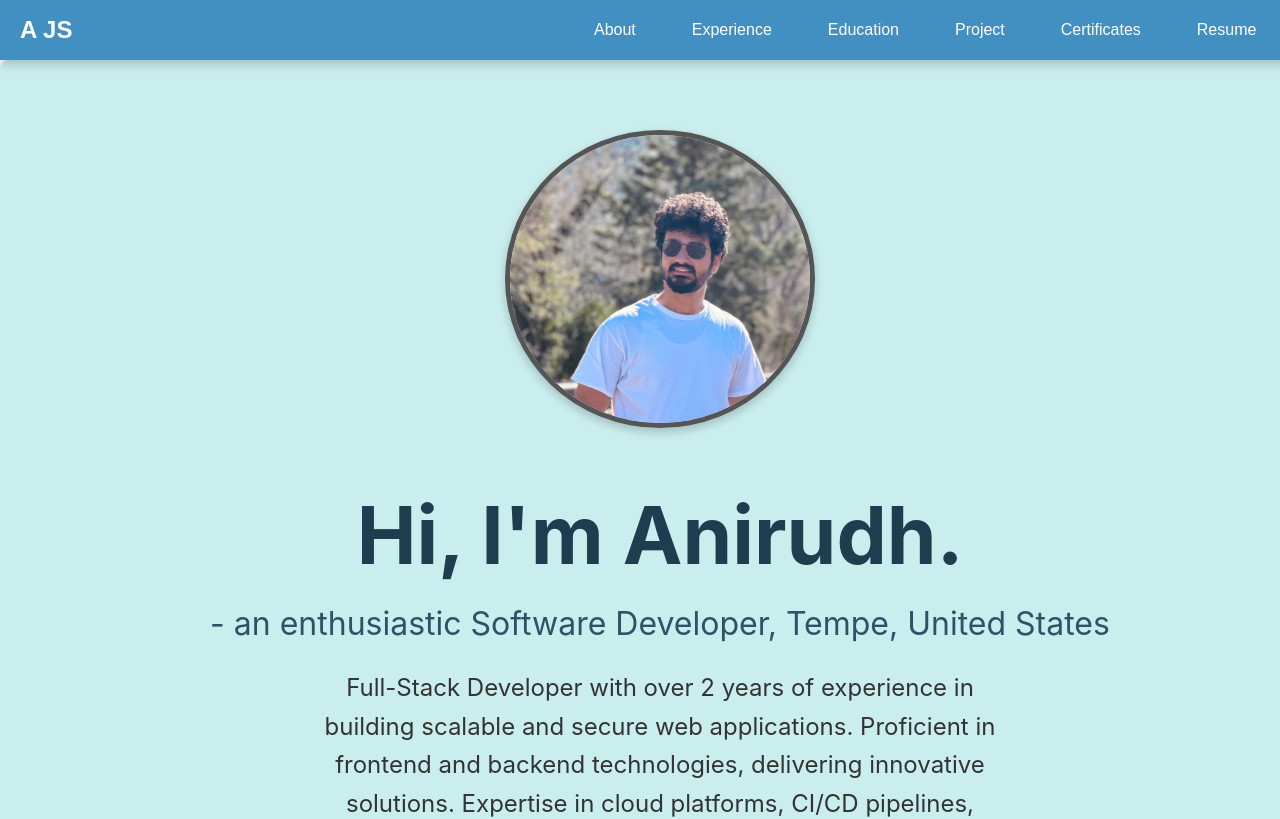
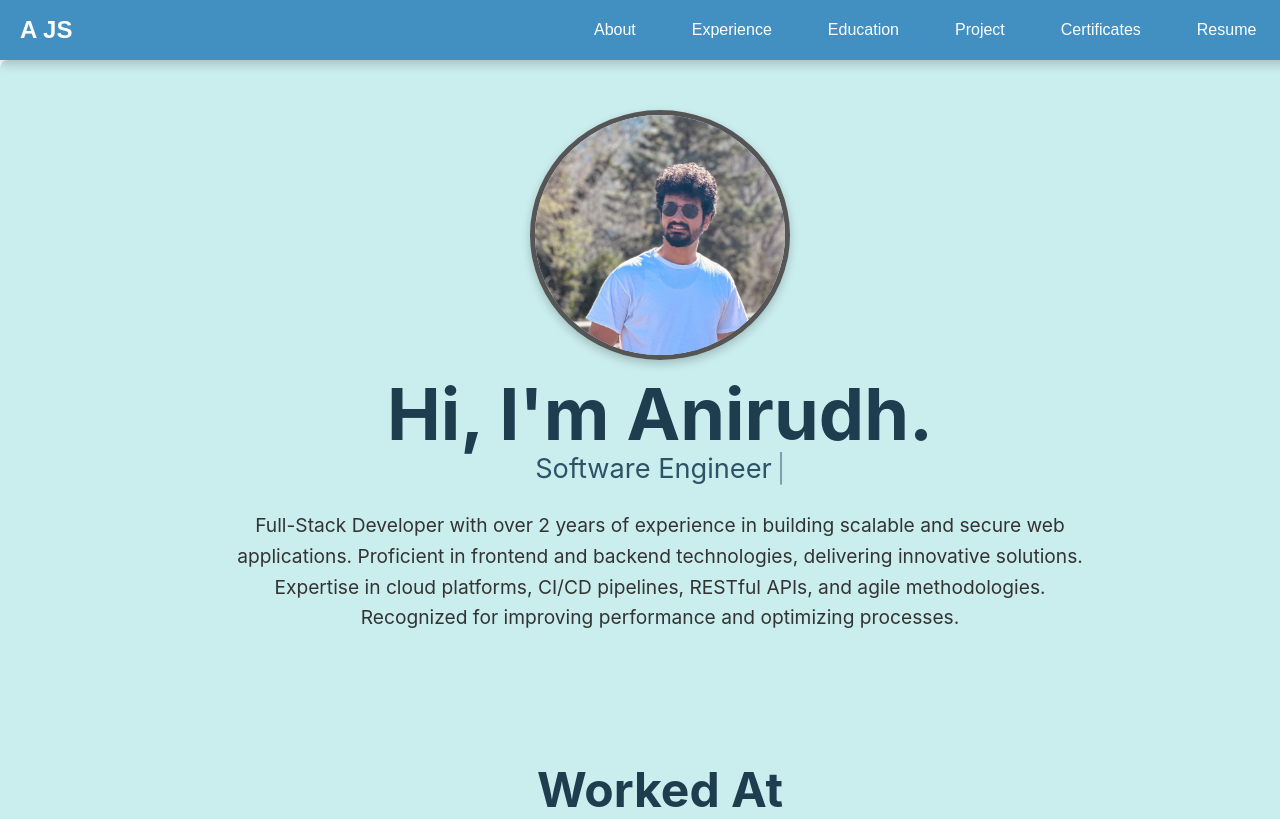
Before and after one commit to jsanirudh/portfolio, a React (Create React App) app: page / in a window 1280 px wide. Shown: the top 819 px of the page. Built offline with nearby package versions, Linux system fonts and the light colour scheme.

Commit message:
updated dynamic text in homepage

```diff
--- a/src/Components/Portfolio.jsx
+++ b/src/Components/Portfolio.jsx
@@ -1,17 +1,51 @@
-import React from "react";
+import React, { useState, useEffect } from "react";
 import styles from "./portfolio.module.css";
 import profile from "../assets/profile.jpg";
 import Experiencehome from "./PortfolioComponent/Experiencehome";
 import Educationhome from "./PortfolioComponent/Educationhome";
 
 export default function Portfolio() {
+  const words = ["Full Stack Developer", "Software Engineer", "Problem Solver"];
+  const [text, setText] = useState("");
+  const [wordIndex, setWordIndex] = useState(0);
+  const [isDeleting, setIsDeleting] = useState(false);
+  const typingSpeed = 100;
+  const deletingSpeed = 50;
+  const pauseTime = 1000;
+
+  useEffect(() => {
+    const currentWord = words[wordIndex];
+    let typingTimeout;
+
+    if (!isDeleting) {
+      if (text.length < currentWord.length) {
+        typingTimeout = setTimeout(() => {
+          setText((prev) => prev + currentWord.charAt(prev.length));
+        }, typingSpeed);
+      } else {
+        setTimeout(() => setIsDeleting(true), pauseTime);
+      }
+    } else {
+      if (text.length > 0) {
+        typingTimeout = setTimeout(() => {
+          setText((prev) => prev.slice(0, -1));
+        }, deletingSpeed);
+      } else {
+        setIsDeleting(false);
+        setWordIndex((prev) => (prev + 1) % words.length);
+      }
+    }
+
+    return () => clearTimeout(typingTimeout);
+  }, [text, isDeleting, wordIndex]);
+
   return (
     <div className={styles.landingpage}>
-      <img src={profile} alt="LinkedIn" className={styles.iconFull} />
+      <img src={profile} alt="Profile" className={styles.iconFull} />
       <h1 className={styles.heading}>Hi, I'm Anirudh.</h1>
       <h2 className={styles.subheading}>
-        {" "}
-        - an enthusiastic Software Developer, Tempe, United States
+        {text}
+        <span className={styles.cursor}>|</span>
       </h2>
 
       <h4 className={styles.body}>
--- a/src/Components/portfolio.module.css
+++ b/src/Components/portfolio.module.css
@@ -8,41 +8,65 @@
   border-radius: 8px;
   margin: 0 auto;
   width: 100%;
+  text-align: center; /* Ensures text alignment */
 }
 
 .iconFull {
   width: 100%;
   height: 100%;
   border: 5px solid #555;
-  max-width: 300px;
-  max-height: 300px;
-  margin-top: 20px;
+  max-width: 250px;
+  max-height: 250px;
+  margin-top: -10; /* Centered properly */
   border-radius: 50%;
   transition: transform 0.3s ease-in-out;
-  margin-bottom: 5px;
+  margin-bottom: 20px; /* Adjusted spacing */
   box-shadow: 0px 4px 10px rgba(0, 0, 0, 0.2);
+  display: block;
 }
 
 .heading {
-  font-size: 5rem;
+  font-size: 4.5rem;
   text-align: center;
   font-weight: bold;
-  margin-bottom: 10px; /* Reduced spacing */
+  margin-bottom: -10px;
+  margin-top: -10px; /* Reduced spacing */
 }
 
 .subheading {
-  font-size: 2rem;
+  align-self: center;
+  font-size: 1.7rem;
   max-width: 1500px;
   line-height: 1.6;
   font-weight: normal;
-  margin-top: 5px; /* Adjusted spacing */
+  margin-top: 0px; /* Adjusted spacing */
 }
 
 .body {
-  font-size: 1.5rem;
-  max-width: 700px;
+  font-size: 1.2rem;
+  max-width: 850px;
   text-align: center;
   font-weight: normal;
   margin-top: 20px;
   margin-bottom: 75px;
 }
+.cursor {
+  display: inline-block;
+  width: 8px;
+  height: 24px;
+  align-items: center;
+  margin-left: 5px;
+  animation: blink 0.8s infinite;
+}
+
+@keyframes blink {
+  0% {
+    opacity: 1;
+  }
+  50% {
+    opacity: 0;
+  }
+  100% {
+    opacity: 1;
+  }
+}
```
